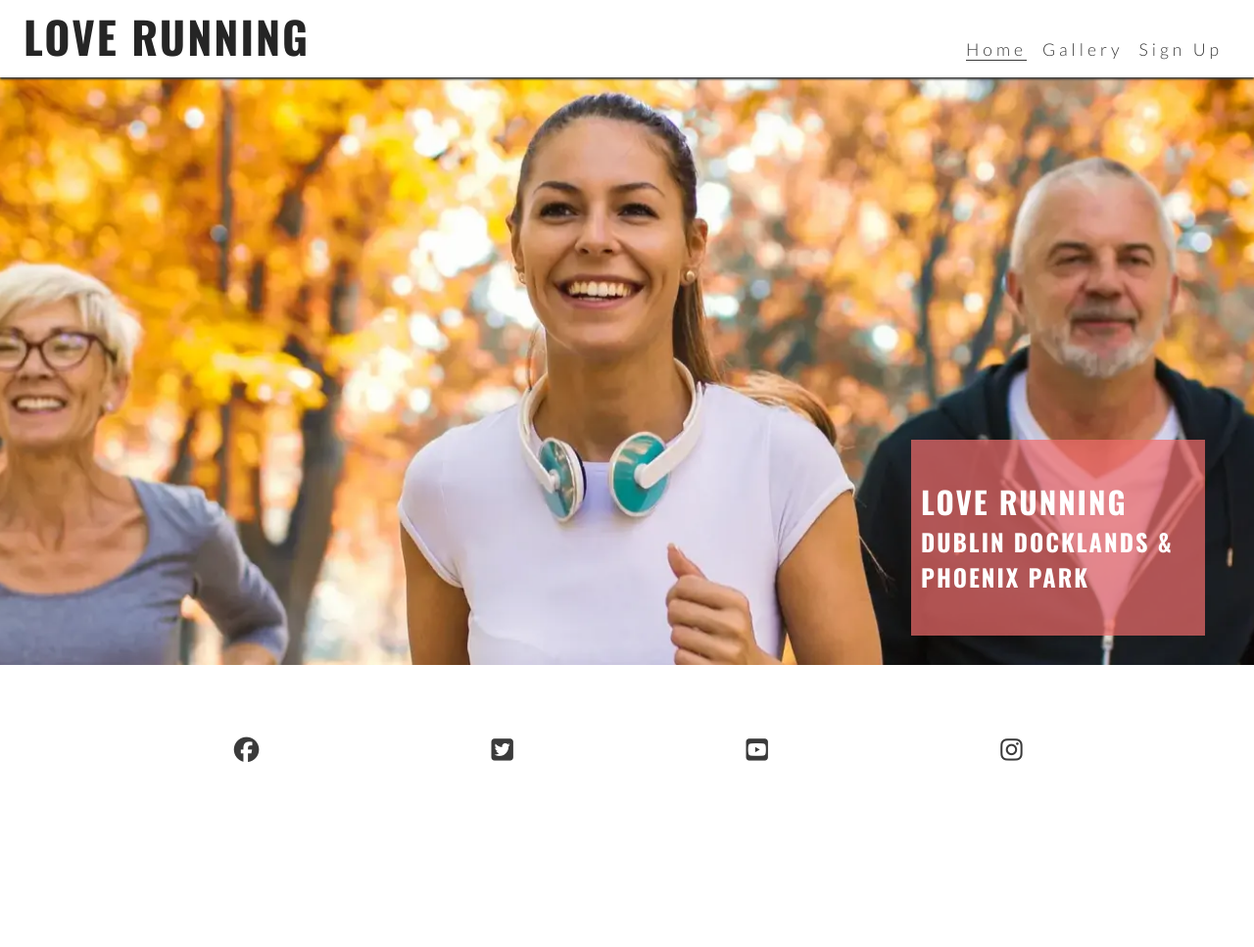
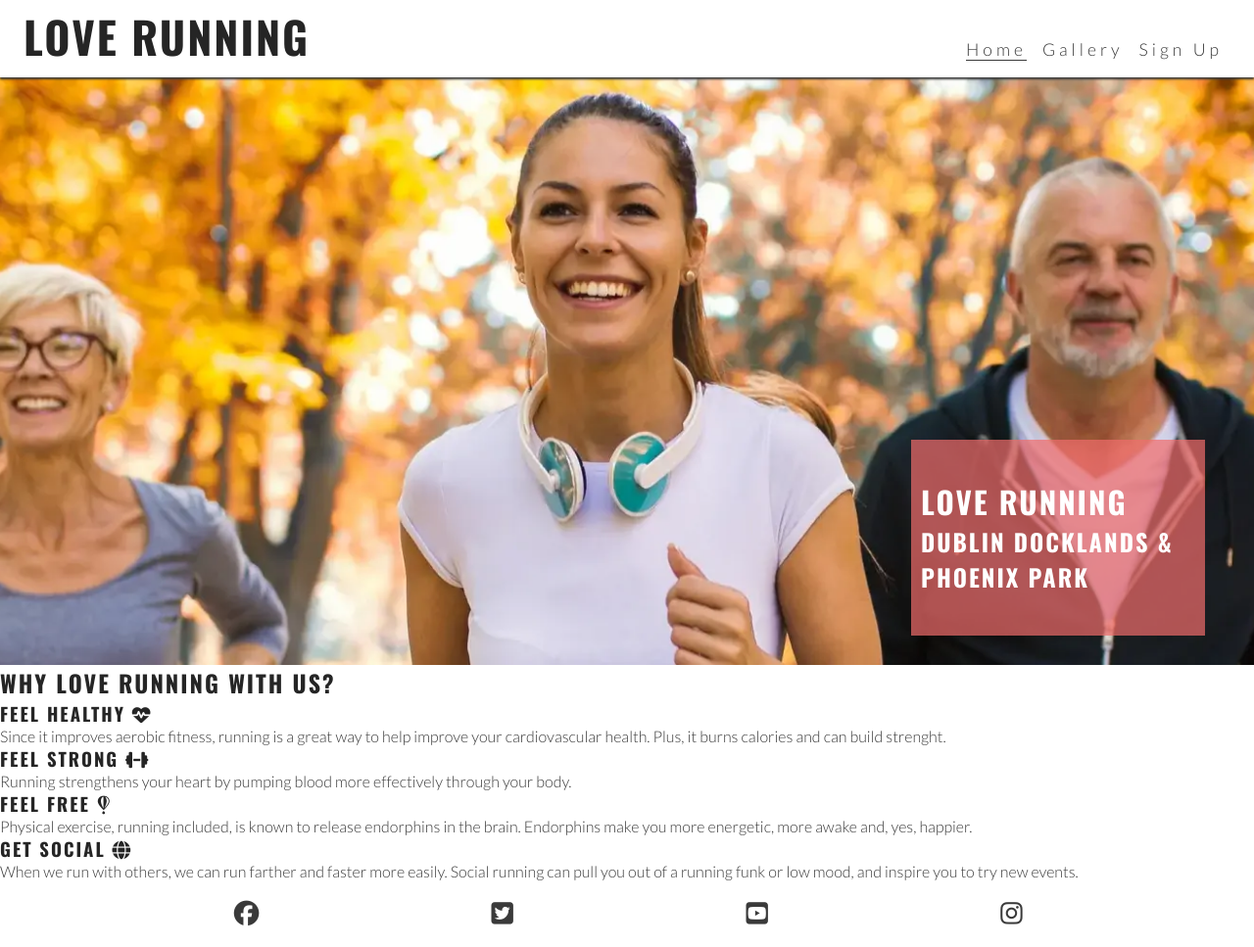
Before and after one commit to niekados/Love-Running-2023, a plain HTML site: page index.html in a window 1280 px wide. Shown: the whole page at 98% size. Before the commit the page ends 800 px from the top, so only its background shows below. Drawn offline with nearby package versions, Linux system fonts and the light colour scheme.

Commit message:
Add new section reasons with physical and mental benefit content

```diff
--- a/index.html
+++ b/index.html
@@ -49,6 +49,31 @@
         <h3>Dublin Docklands & Phoenix Park</h3>
       </div>
     </section>
+    <section id="reasons">
+      <h2>Why love running with us?</h2>
+      <div id="benefits">
+        <div id="benefits-physical">
+          <div>
+            <h3>Feel Healthy <i class="fa-solid fa-heart-pulse"></i></h3>
+            <p>Since it improves aerobic fitness, running is a great way to help improve your cardiovascular health. Plus, it burns calories and can build strenght.</p>
+          </div>
+          <div>
+            <h3>Feel Strong <i class="fa-solid fa-dumbbell"></i></h3>
+            <p>Running strengthens your heart by pumping blood more effectively through your body.</p>
+          </div>
+        </div>
+        <div id="benefits-mental">
+          <div>
+            <h3>Feel Free <i class="fa-brands fa-fly"></i></h3>
+            <p>Physical exercise, running included, is known to release endorphins in the brain. Endorphins make you more energetic, more awake and, yes, happier.</p>
+          </div>
+          <div>
+            <h3>Get Social <i class="fa-solid fa-globe"></i></h3>
+            <p>When we run with others, we can run farther and faster more easily. Social running can pull you out of a running funk or low mood, and inspire you to try new events.</p>
+          </div>
+        </div>
+      </div>
+    </section>
   </main>
 
   <!-- Footer -->
```
